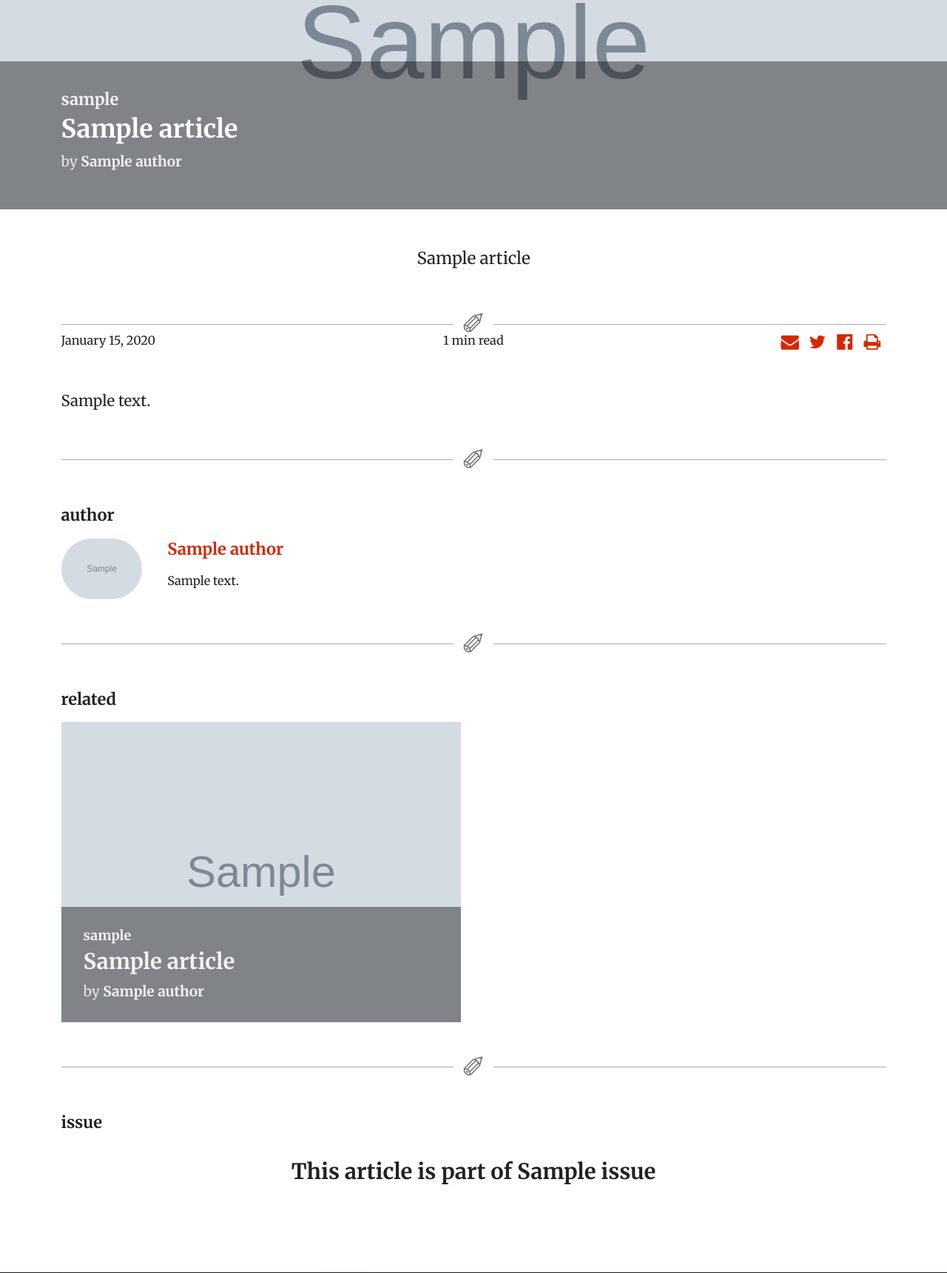
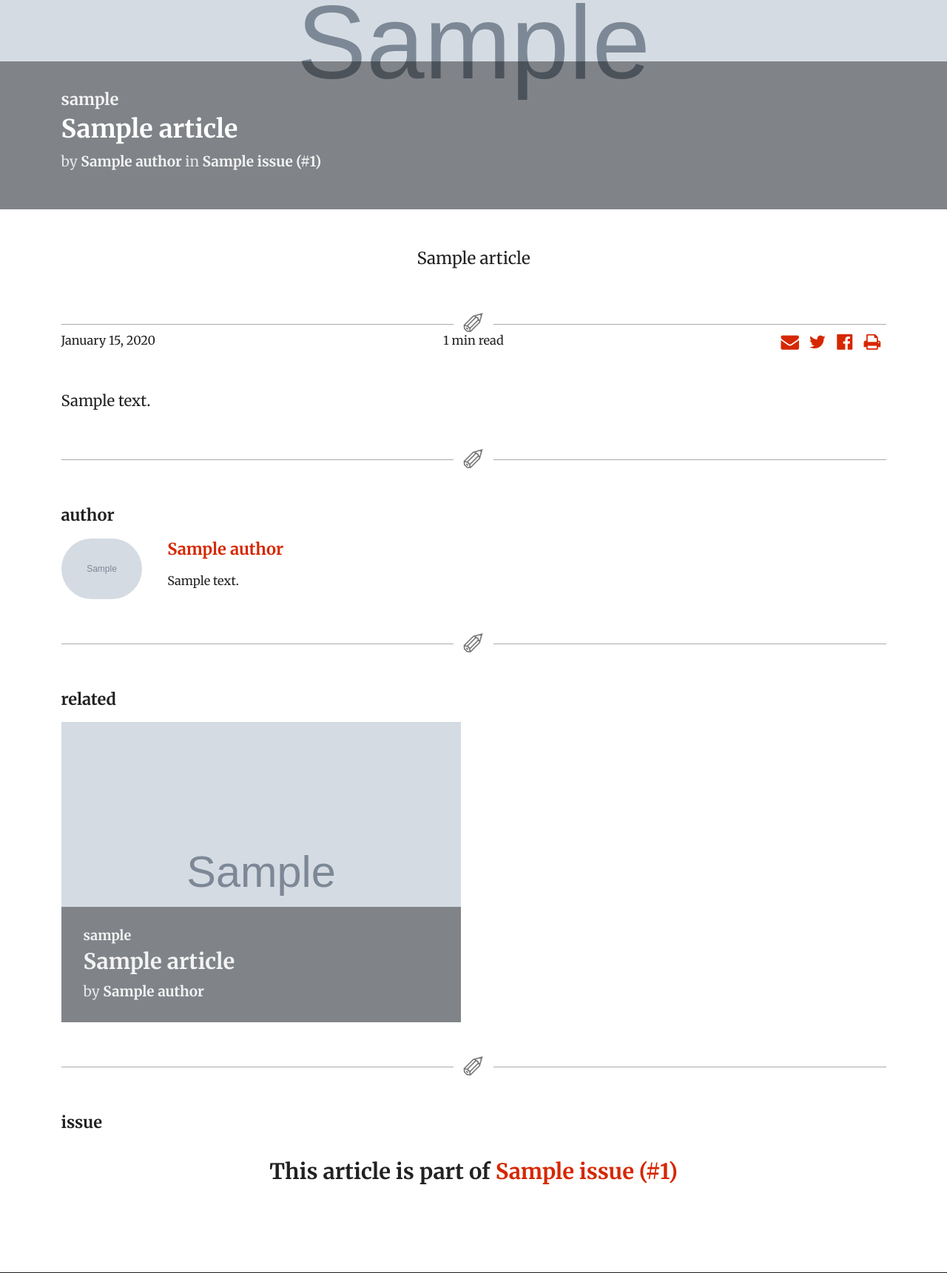
Before and after one commit to dellsystem/notes-from-below, a Django app: a page that uses django/templates/article.html in a window 1280 px wide. Shown: the part 167-1888 px from the top of the page at 74% size. Run offline with Django 3.2, Linux system fonts and the light colour scheme; tables that the repository leaves empty hold one stand-in row (values such as "Sample post"); grey boxes marked "Sample" are stand-in pictures.

Commit message:
Add issue detail view
The model now has a slug

```diff
--- a/django/journal/admin.py
+++ b/django/journal/admin.py
@@ -6,7 +6,8 @@ from . import models
 
 
 class IssueAdmin(admin.ModelAdmin):
-    list_display = ['number', 'title', 'date']
+    list_display = ['number', 'title', 'date', 'slug']
+    prepopulated_fields = {'slug': ('title',)}
 
 
 class CategoryAdmin(admin.ModelAdmin):
--- a/django/journal/models.py
+++ b/django/journal/models.py
@@ -48,9 +48,13 @@ class Issue(models.Model):
     number = models.PositiveSmallIntegerField(unique=True)
     title =  models.CharField(max_length=50)
     date = models.DateField(help_text='Day ignored')
+    slug = models.SlugField()
 
     class Meta:
         get_latest_by = 'number'
+
+    def get_absolute_url(self):
+        return reverse('issue', args=[self.slug])
 
     def __str__(self):
         return self.title
--- a/django/journal/views.py
+++ b/django/journal/views.py
@@ -1,7 +1,7 @@
 from django.shortcuts import render
 from django.views import generic
 
-from .models import Article, Category, Author
+from .models import Article, Category, Author, Issue
 
 
 class ArticleView(generic.DetailView):
@@ -17,3 +17,8 @@ class CategoryView(generic.DetailView):
 class AuthorView(generic.DetailView):
     model = Author
     template_name = 'author.html'
+
+
+class IssueView(generic.DetailView):
+    model = Issue
+    template_name = 'issue.html'
--- a/django/notesfrombelow/urls.py
+++ b/django/notesfrombelow/urls.py
@@ -35,5 +35,6 @@ urlpatterns = [
     path('author/<slug:slug>', journal.views.AuthorView.as_view(), name='author'),
     path('category/<slug:slug>', journal.views.CategoryView.as_view(), name='category'),
     path('article/<slug:slug>', journal.views.ArticleView.as_view(), name='article'),
+    path('issue/<slug:slug>', journal.views.IssueView.as_view(), name='issue'),
     path('<slug:slug>', cms.views.PageView.as_view(), name='page'),
 ] + static(settings.MEDIA_URL, document_root=settings.MEDIA_ROOT)
--- a/django/templates/article.html
+++ b/django/templates/article.html
@@ -19,6 +19,14 @@
                 by {% for author in article.authors.all %}
                     <strong><a href="{{ author.get_absolute_url }}">{{ author.name }}</a></strong>{% if not forloop.last %}, {% endif %}
                 {% endfor %}
+                {% if article.issue %}
+                in
+                <strong>
+                <a href="{{ article.issue.get_absolute_url }}">
+                    {{ article.issue.title }} (#{{ article.issue.number }})
+                </a>
+                </strong>
+                {% endif %}
                 <span class="print-only">
                 / {{ article.date|date:"F j, Y" }}
                 </span>
@@ -87,7 +95,12 @@
         <div class="section">
             <h3 class="section-header">issue</h3>
             <div class="ui center aligned basic segment">
-                <h2>This article is part of {{ article.issue.title }}</h2>
+                <h2>
+                    This article is part of
+                    <a href="{{ article.issue.get_absolute_url }}">
+                        {{ article.issue.title }} (#{{ article.issue.number }})
+                    </a>
+                </h2>
             </div>
         </div>
         {% endif %}
```
Also changed, not shown: django/templates/issue.html (added, +30 -0 lines).
